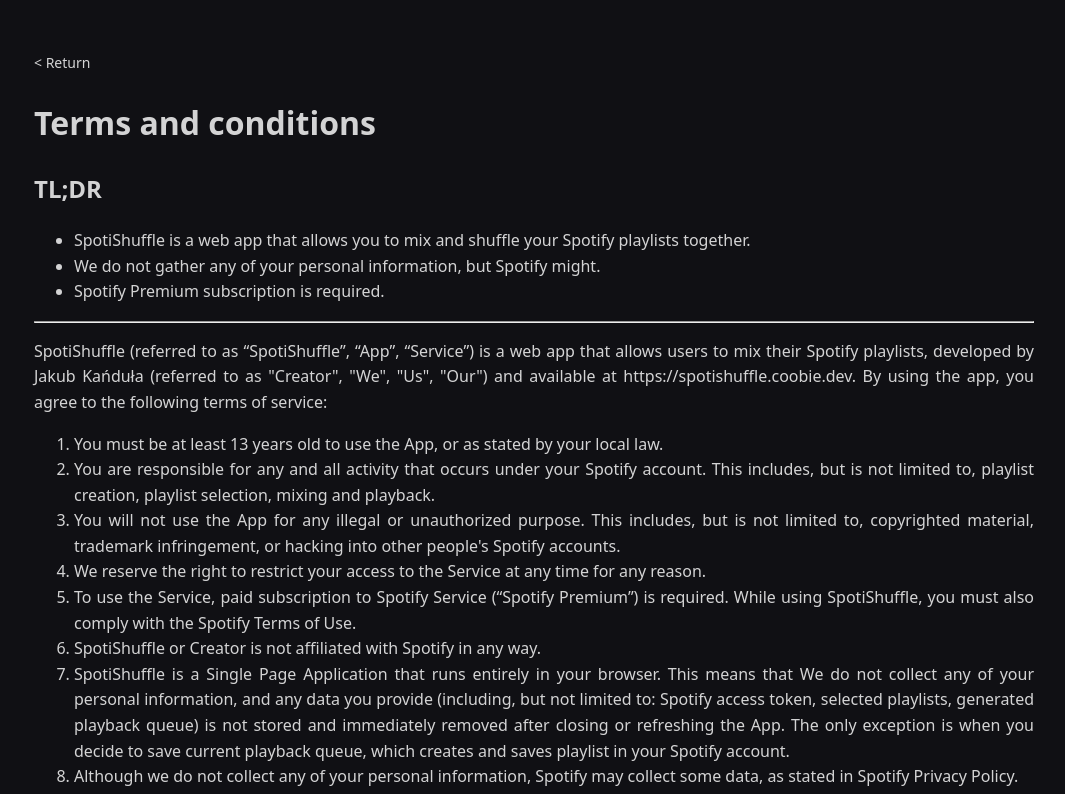
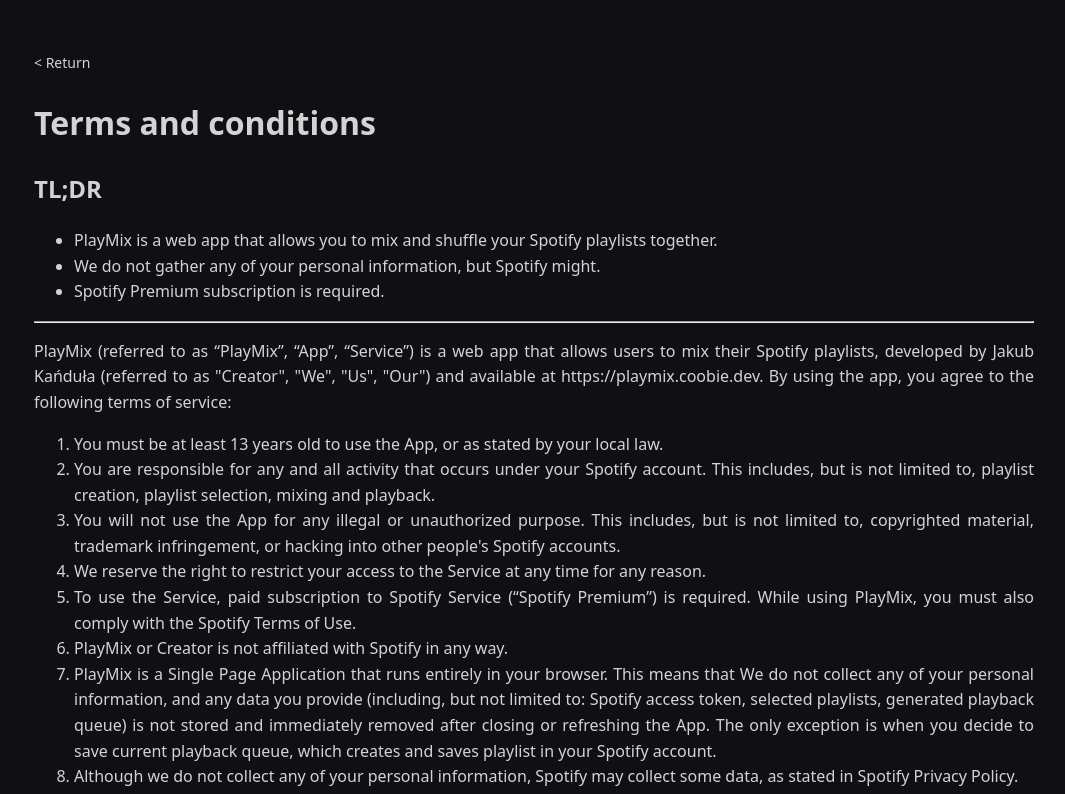
Before and after one commit to c00bie/PlayMix, a Vue app: page /terms in a window 1280 px wide. Shown: the top 794 px of the page, without its empty margins (106-1171 px from the left). Built offline with nearby package versions, Linux system fonts and the light colour scheme.

Commit message:
Renamed SpotiShuffle to PlayMix

```diff
--- a/index.html
+++ b/index.html
@@ -2,9 +2,9 @@
 <html lang="en">
   <head>
     <meta charset="UTF-8" />
-    <link rel="icon" href="/favicon.ico" />
+    <link rel="icon" href="/favicon.svg" type="image/svg+xml" />
     <meta name="viewport" content="width=device-width, initial-scale=1.0" />
-    <title>SpotiShuffle</title>
+    <title>PlayMix</title>
   </head>
   <body>
     <div id="app"></div>
--- a/src/views/Home.vue
+++ b/src/views/Home.vue
@@ -7,11 +7,11 @@
 
 <template>
 <div id="top">
-  <img id="logo" src="../assets/SpotiShuffle-text-w.svg" alt="SpotiShuffle">
+  <img id="logo" src="../assets/PlayMix-text-w.svg" alt="PlayMix">
   <p class="header">Play your library on shuffle</p>
-  <p class="subheader">SpotiShuffle lets you mix your playlists together - without making mess in your library</p>
+  <p class="subheader">PlayMix lets you mix your playlists together - without making mess in your library</p>
   <n-button type="primary" round size="large" @click="router.push('/login')">Let's rock!</n-button>
-  <n-p depth="3" style="margin-top: -5px; font-style: italic">By using SpotiShuffle, you agree to <n-button text @click="router.push('/terms')" style="font-style: italic">Terms and conditions</n-button>. Spotify Premium required.</n-p>
+  <n-p depth="3" style="margin-top: -5px; font-style: italic">By using PlayMix, you agree to <n-button text @click="router.push('/terms')" style="font-style: italic">Terms and conditions</n-button>. Spotify Premium required.</n-p>
   <p id="spotify">
     <span>Powered by</span>
     <img src="../assets/Spotify_green.svg" alt="Spotify" />
--- a/src/views/Login.vue
+++ b/src/views/Login.vue
@@ -54,7 +54,7 @@
     })
     state.value = "Creating player..."
     store.player = new Spotify.Player({
-      name: 'SpotiShuffle',
+      name: 'PlayMix',
       getOAuthToken: (cb) => {
         cb(store.authToken)
       }
--- a/src/views/Player.vue
+++ b/src/views/Player.vue
@@ -115,8 +115,8 @@
   const playlists = [...new Set(Object.values(store.playlistMap).flat(1))]
   store.api?.getMe().then(me => {
     store.api?.createPlaylist(me.id, {
-      name: 'My SpotiShuffle mix',
-      description: 'Playlist created by SpotiShuffle, consisting of: "' + playlists.join('", "') + '"'
+      name: 'My PlayMix mix',
+      description: 'Playlist created by PlayMix, consisting of: "' + playlists.join('", "') + '"'
     }).then(async (playlist) => {
       try {
       for (var i = 0; i < store.playlist.length; i += 100)
--- a/src/views/Terms.vue
+++ b/src/views/Terms.vue
@@ -11,22 +11,22 @@
       <h1>Terms and conditions</h1>
       <h2>TL;DR</h2>
       <ul>
-        <li>SpotiShuffle is a web app that allows you to mix and shuffle your Spotify playlists together. </li>
+        <li>PlayMix is a web app that allows you to mix and shuffle your Spotify playlists together. </li>
         <li>We do not gather any of your personal information, but Spotify might.</li>
         <li>Spotify Premium subscription is required.</li>
       </ul>
       <hr />
-      <p>SpotiShuffle (referred to as “SpotiShuffle”, “App”, “Service”) is a web app that allows users to mix their Spotify playlists, developed by Jakub Kańduła (referred to as "Creator", "We", "Us", "Our") and available at https://spotishuffle.coobie.dev. By using the app, you agree to the following terms of service:</p>
+      <p>PlayMix (referred to as “PlayMix”, “App”, “Service”) is a web app that allows users to mix their Spotify playlists, developed by Jakub Kańduła (referred to as "Creator", "We", "Us", "Our") and available at https://playmix.coobie.dev. By using the app, you agree to the following terms of service:</p>
       <ol>
         <li>You must be at least 13 years old to use the App, or as stated by your local law.</li>
         <li>You are responsible for any and all activity that occurs under your Spotify account. This includes, but is not limited to, playlist creation, playlist selection, mixing and playback.</li>
         <li>You will not use the App for any illegal or unauthorized purpose. This includes, but is not limited to, copyrighted material, trademark infringement, or hacking into other people's Spotify accounts.</li>
         <li>We reserve the right to restrict your access to the Service at any time for any reason.</li>
-        <li>To use the Service, paid subscription to Spotify Service (“Spotify Premium”) is required. While using SpotiShuffle, you must also comply with the Spotify Terms of Use.</li>
-        <li>SpotiShuffle or Creator is not affiliated with Spotify in any way.</li>
-        <li>SpotiShuffle is a Single Page Application that runs entirely in your browser. This means that We do not collect any of your personal information, and any data you provide (including, but not limited to: Spotify access token, selected playlists, generated playback queue) is not stored and immediately removed after closing or refreshing the App. The only exception is when you decide to save current playback queue, which creates and saves playlist in your Spotify account.</li>
+        <li>To use the Service, paid subscription to Spotify Service (“Spotify Premium”) is required. While using PlayMix, you must also comply with the Spotify Terms of Use.</li>
+        <li>PlayMix or Creator is not affiliated with Spotify in any way.</li>
+        <li>PlayMix is a Single Page Application that runs entirely in your browser. This means that We do not collect any of your personal information, and any data you provide (including, but not limited to: Spotify access token, selected playlists, generated playback queue) is not stored and immediately removed after closing or refreshing the App. The only exception is when you decide to save current playback queue, which creates and saves playlist in your Spotify account.</li>
         <li>Although we do not collect any of your personal information, Spotify may collect some data, as stated in Spotify Privacy Policy.</li>
-        <li>These terms of service may be updated from time to time without notice. It is your responsibility to check these terms of service periodically for changes. By using SpotiShuffle after any such changes have been made, you agree to be bound by the revised terms of service.</li>
+        <li>These terms of service may be updated from time to time without notice. It is your responsibility to check these terms of service periodically for changes. By using PlayMix after any such changes have been made, you agree to be bound by the revised terms of service.</li>
       </ol>
       <p class="disclaimer">THE SERVICE IS PROVIDED TO YOU "AS IS" AND "AS AVAILABLE" AND WITH ALL FAULTS AND DEFECTS WITHOUT WARRANTY OF ANY KIND. TO THE MAXIMUM EXTENT PERMITTED UNDER APPLICABLE LAW, WE, ON OUR OWN BEHALF AND ON BEHALF OF ITS AFFILIATES AND ITS AND THEIR RESPECTIVE LICENSORS AND SERVICE PROVIDERS, EXPRESSLY DISCLAIMS ALL WARRANTIES, WHETHER EXPRESS, IMPLIED, STATUTORY OR OTHERWISE, WITH RESPECT TO THE SERVICE, INCLUDING ALL IMPLIED WARRANTIES OF MERCHANTABILITY, FITNESS FOR A PARTICULAR PURPOSE, TITLE AND NON-INFRINGEMENT, AND WARRANTIES THAT MAY ARISE OUT OF COURSE OF DEALING, COURSE OF PERFORMANCE, USAGE OR TRADE PRACTICE. WITHOUT LIMITATION TO THE FOREGOING, WE PROVIDE NO WARRANTY OR UNDERTAKING, AND MAKES NO REPRESENTATION OF ANY KIND THAT THE SERVICE WILL MEET YOUR REQUIREMENTS, ACHIEVE ANY INTENDED RESULTS, BE COMPATIBLE OR WORK WITH ANY OTHER SOFTWARE, APPLICATIONS, SYSTEMS OR SERVICES, OPERATE WITHOUT INTERRUPTION, MEET ANY PERFORMANCE OR RELIABILITY STANDARDS OR BE ERROR FREE OR THAT ANY ERRORS OR DEFECTS CAN OR WILL BE CORRECTED.</p>
       <p class="disclaimer">WITHOUT LIMITING THE FOREGOING, NEITHER US NOR ANY OF OUR PROVIDER MAKES ANY REPRESENTATION OR WARRANTY OF ANY KIND, EXPRESS OR IMPLIED: (I) AS TO THE OPERATION OR AVAILABILITY OF THE SERVICE, OR THE INFORMATION, CONTENT, AND MATERIALS OR PRODUCTS INCLUDED THEREON; (II) THAT THE SERVICE WILL BE UNINTERRUPTED OR ERROR-FREE; (III) AS TO THE ACCURACY, RELIABILITY, OR CURRENCY OF ANY INFORMATION OR CONTENT PROVIDED THROUGH THE SERVICE; OR (IV) THAT THE SERVICE, ITS SERVERS, THE CONTENT, OR E-MAILS SENT FROM OR ON BEHALF OF US ARE FREE OF VIRUSES, SCRIPTS, TROJAN HORSES, WORMS, MALWARE, TIMEBOMBS OR OTHER HARMFUL COMPONENTS.</p>
```
Also changed, not shown: public/favicon.svg (added), src/assets/PlayMix-text-w.svg (added).
